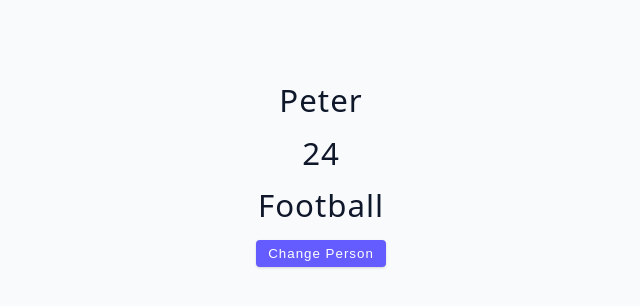
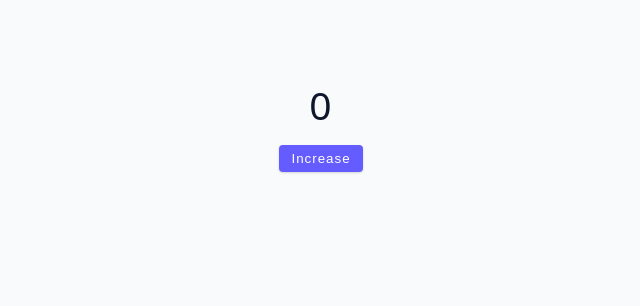
Before and after one commit to yorkyorkex/03-advanced-react, a React (Vite) app: page / in a window 1280 px wide. Shown: the top 306 px of the page, without its empty margins (319-959 px from the left). Built offline with nearby package versions, Linux system fonts and the light colour scheme.

Commit message:
Implement UseStateGotcha component to demonstrate useState functionality

```diff
--- a/src/App.jsx
+++ b/src/App.jsx
@@ -1,8 +1,8 @@
 /* import Starter from './tutorial/01-useState/starter/01-error-example' */
 /* import Starter from './tutorial/01-useState/starter/02-useState-basics' */
 /* import Starter from './tutorial/01-useState/starter/03-useState-array'*/
-import Starter from './tutorial/01-useState/starter/04-useState-object'
-
+//import Starter from './tutorial/01-useState/starter/04-useState-object'
+import Starter from './tutorial/01-useState/starter/05-useState-gotcha'
 import Final from './tutorial/07-useRef/final/01-useRef-basics'
 
 function App() {
--- a/src/tutorial/01-useState/starter/05-useState-gotcha.jsx
+++ b/src/tutorial/01-useState/starter/05-useState-gotcha.jsx
@@ -1,5 +1,21 @@
+import { useState } from 'react'
+
 const UseStateGotcha = () => {
-  return <h2>useState "gotcha"</h2>;
-};
+  const [value, setValue] = useState(0)
 
-export default UseStateGotcha;
+  const handleClick = () => {
+    setValue(value + 1)
+    console.log(value)
+  }
+
+  return (
+    <div>
+      <h2>{value}</h2>
+      <button type="button" className="btn" onClick={handleClick}>
+        increase
+      </button>
+    </div>
+  )
+}
+
+export default UseStateGotcha
```
